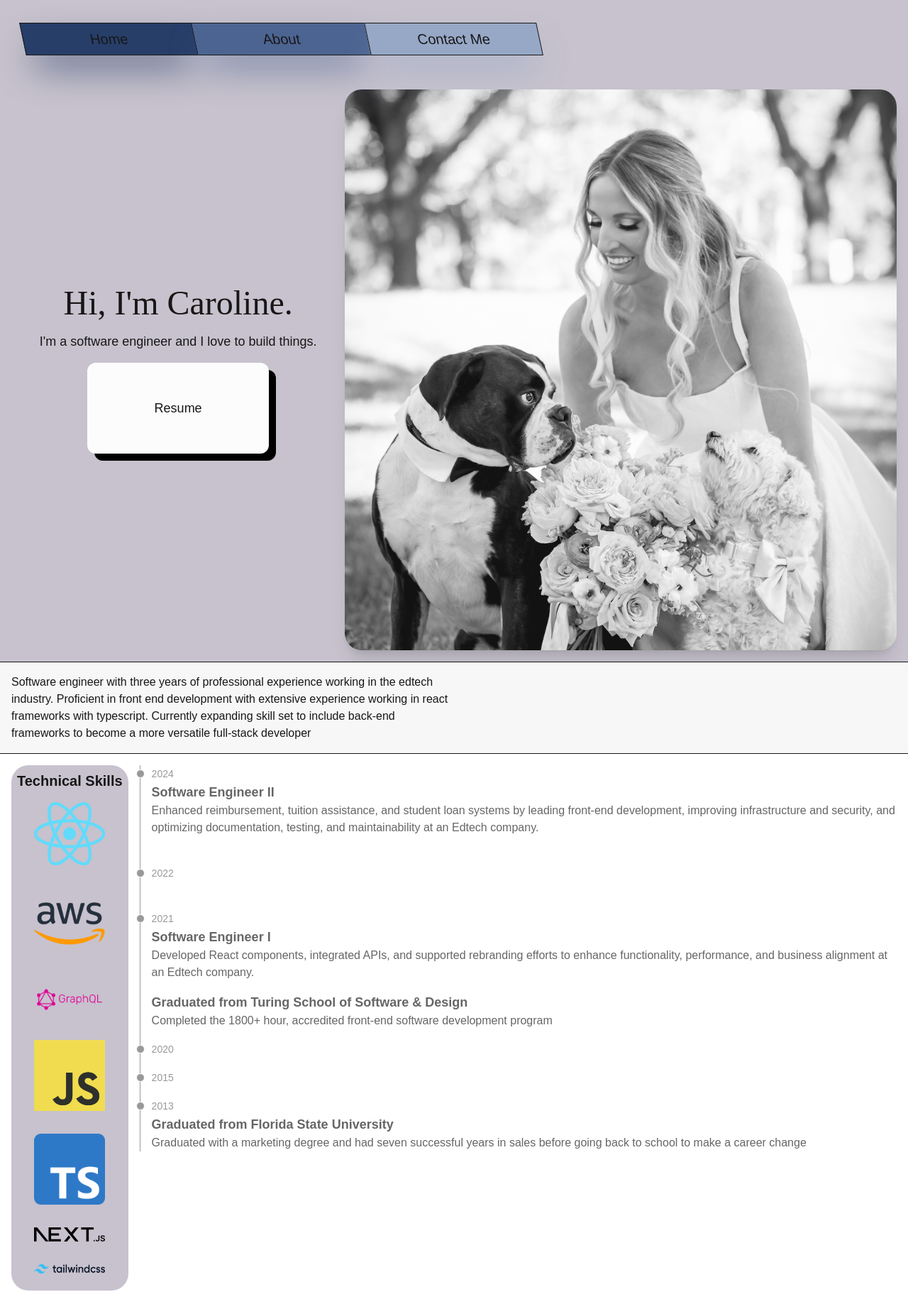
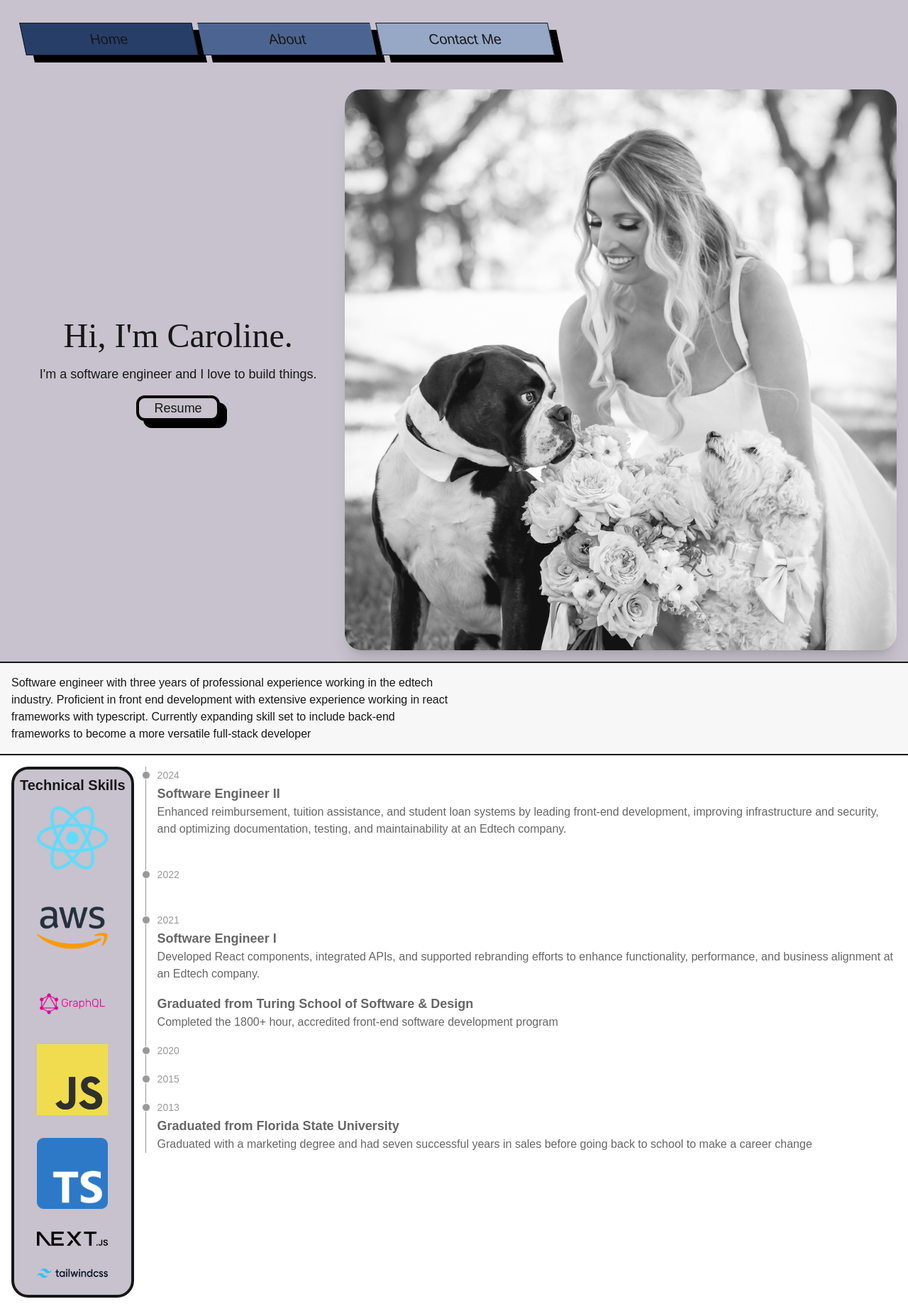
Before and after one commit to carolineshowscode/caroline-shows-website, a Next.js app: page / in a window 1280 px wide. Shown: the whole page at 71% size. Built offline with nearby package versions, Linux system fonts and the light colour scheme; a web font is replaced by a local one.

Commit message:
update styling

```diff
--- a/src/app/page.tsx
+++ b/src/app/page.tsx
@@ -4,7 +4,7 @@ import ResumeButton from '@/components/resumeButton';
 export default function Home() {
   return (
     <div className='flex flex-col'>
-      <div className='flex border-b bg-primary p-4 sm:items-center'>
+      <div className='flex border-b-2 bg-primary p-4 sm:items-center'>
         <div className='text-lg basis-1/2 sm:flex flex-col items-center content-center'>
           <h1 className='font-playwrite text-xl sm:text-5xl'>Hi, I&apos;m Caroline.</h1>
           <p className='sm:m-4'> I&apos;m a software engineer and I love to build things. </p>
@@ -14,12 +14,12 @@ export default function Home() {
           <Image src='/caroline.png' width={500} height={600} layout='responsive' className='rounded-3xl shadow-xl w-full sm:w-3/4' alt='Caroline' />
         </div>
       </div>
-      <div className='bg-secondary border-b text-wrap p-4 sm:flex flex-col justify-center'>
+      <div className='bg-secondary border-b-2 text-wrap p-4 sm:flex flex-col justify-center'>
         <p className='sm:w-1/2'>Software engineer with three years of professional experience working in the edtech industry. Proficient in front end development with extensive experience working in react frameworks with typescript. Currently expanding skill set to include back-end
         frameworks to become a more versatile full-stack developer</p>
       </div>
       <div className='flex flex-row p-4'>
-        <div className='bg-primary grid grid-cols-1 rounded-3xl w-full max-w-max p-2 sm:flex flex-col items-center w-1/4 max-h-screen'>
+        <div className='bg-primary border-4 grid grid-cols-1 rounded-3xl w-full max-w-max p-2 sm:flex flex-col items-center w-1/4 max-h-screen'>
           <h2 className='text-center font-semibold sm:text-xl'>Technical Skills</h2>
           <Image src='/reacticon.png' width={100} height={100} alt='React Logo' className='mx-auto sm:m-4'/>
           <Image src='/awslogo.png' width={100} height={100} alt='AWS Logo' className='mx-auto sm:m-4'/>
--- a/src/components/nav.tsx
+++ b/src/components/nav.tsx
@@ -4,13 +4,13 @@ export default function Nav() {
   return (
     <nav className='border-0 bg-primary sm:text-xl'>
       <ul className='flex p-4 sm:p-8'>
-        <li className='bg-darkBlue p-2 skew-x-12 shadow-2xl shadow-darkBlue border hover:scale-110 sm:w-1/5 text-center'>
+        <li className='bg-darkBlue p-2 skew-x-12 shadow-2xl border shadow-blackSolid hover:scale-110 sm:w-1/5 text-center'>
           <Link href="/">Home</Link>
         </li>
-        <li className='bg-mediumBlue p-2 skew-x-12 shadow-2xl shadow-mediumBlue border-y hover:scale-110 sm:w-1/5 text-center'>
+        <li className='bg-mediumBlue p-2 skew-x-12 shadow-2xl shadow-blackSolid border-y ml-2 hover:scale-110 sm:w-1/5 text-center'>
           <Link href="/about">About</Link>
         </li>
-        <li className='bg-lightBlue p-2 skew-x-12 shadow-2xl shadow-lightBlue border hover:scale-110 sm:w-1/5 text-center'>
+        <li className='bg-lightBlue p-2 skew-x-12 shadow-2xl shadow-blackSolid border ml-2 hover:scale-110 sm:w-1/5 text-center'>
           <a href='mailto:caroline.e.shows@gmail.com'>Contact Me</a>
         </li>
       </ul>
--- a/src/components/resumeButton.tsx
+++ b/src/components/resumeButton.tsx
@@ -7,7 +7,7 @@ export default function ResumeButton() {
     }
 
     return(
-        <button className='rounded-xl b-4 b-black shadow-blackSolid bg-white w-64 h-32' onClick={handleClick}>Resume</button>
+        <button className='rounded-xl border-4 border-black shadow-blackSolid bg-primary w-3/4 hover:duration-500 hover:shadow-none sm:w-1/4' onClick={handleClick}>Resume</button>
 
     )
 }
```
